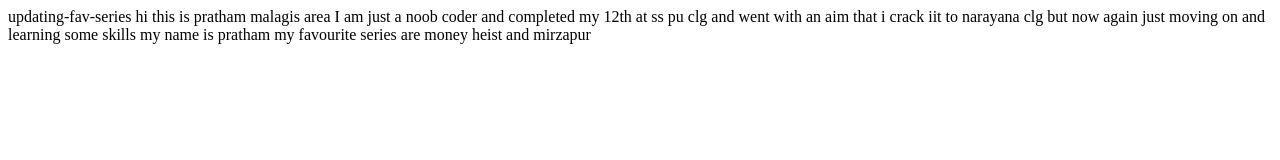
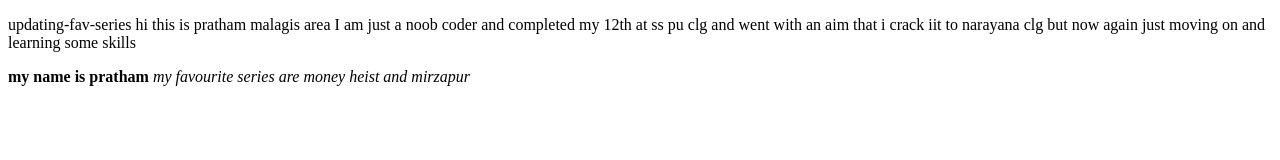
Before and after one commit to prathamsmalagi717/prathams-area, a plain HTML site: page index.html in a window 1280 px wide. Drawn offline with Linux system fonts and the light colour scheme.

Commit message:
highlighting

```diff
--- a/index.html
+++ b/index.html
@@ -6,13 +6,13 @@
     <title>Document</title>
 </head>
 <body>
- updating-fav-series
+ <p>updating-fav-series
     hi this is pratham malagis area
     I am just a noob coder and completed my 12th at ss pu clg
-and went with an aim that i crack iit to narayana clg but now again just moving on and learning some skills
+and went with an aim that i crack iit to narayana clg but now again just moving on and learning some skills</p>
 
-my name is pratham
-my favourite series are money heist and mirzapur
+<b>my name is pratham</b>
+<i>my favourite series are money heist and mirzapur</i>
 
 
 
```
